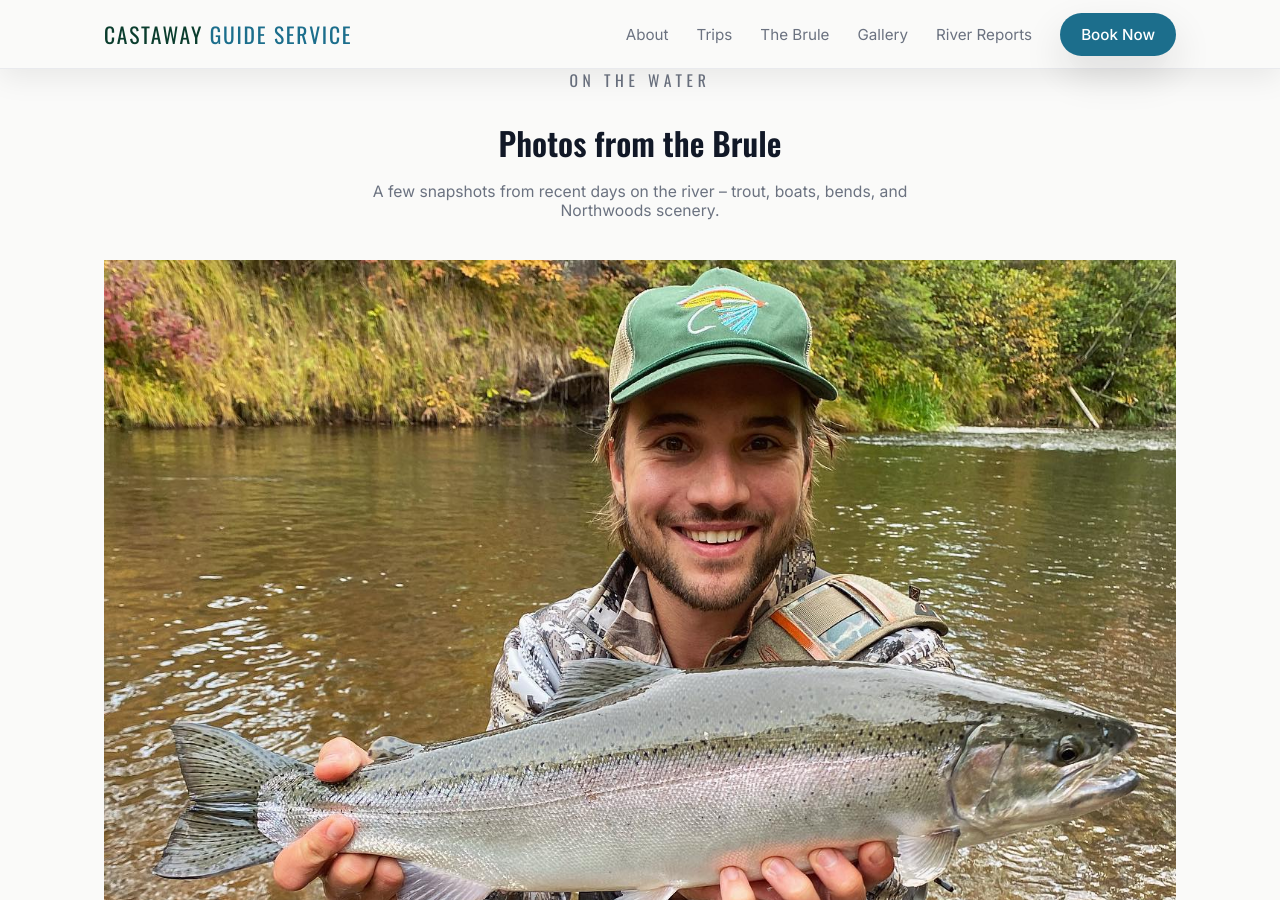
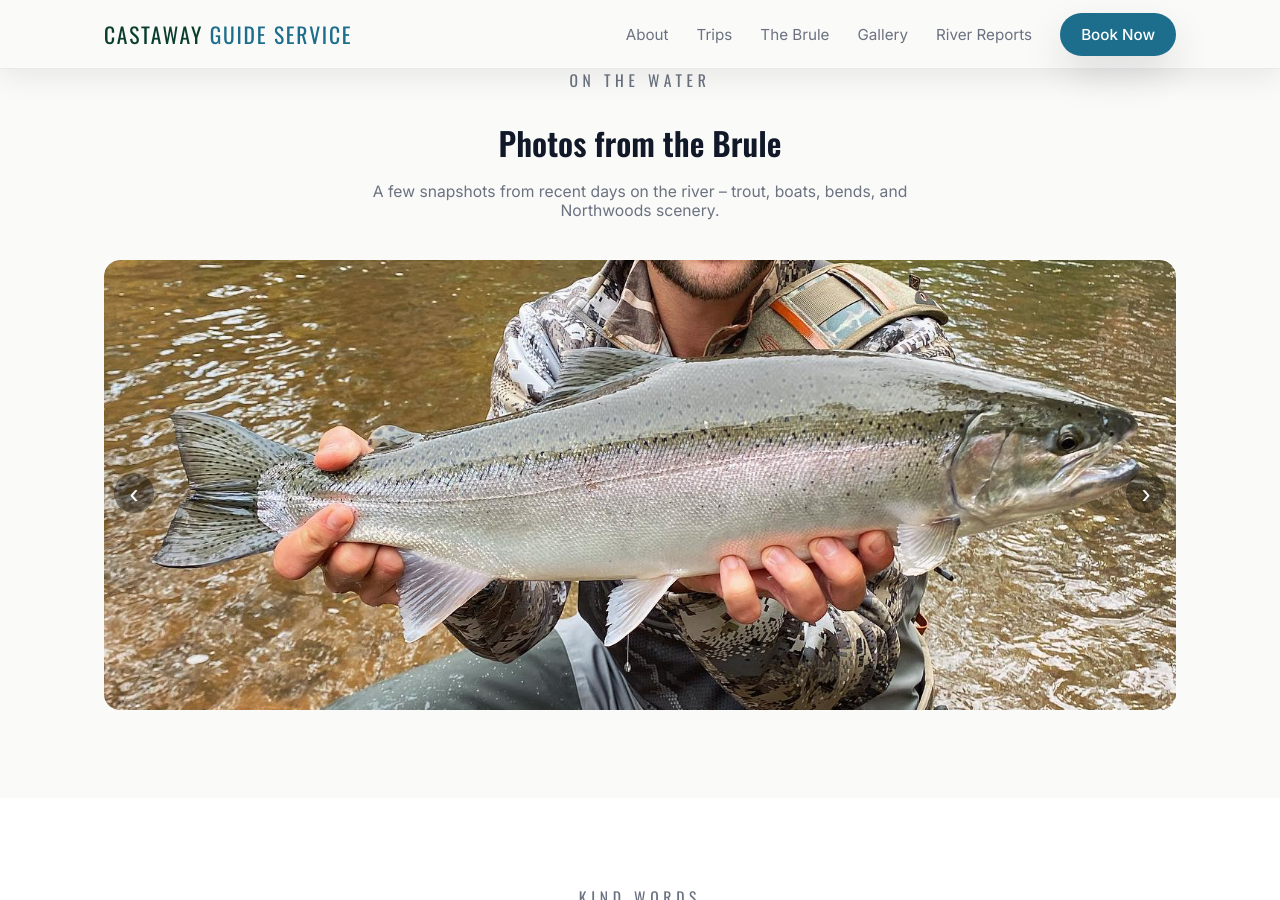
Before and after one commit to adamholden7/CastAwayGuideService, a Jekyll site: the page built from index.md, in a window 1280 px wide and 900 px high, scrolled down 3488 px. Built offline with Jekyll 4.4.1, drawn with Linux system fonts in a browser that asks for light colours.

Commit message:
Update styles.css

```diff
--- a/assets/css/styles.css
+++ b/assets/css/styles.css
@@ -1588,3 +1588,78 @@ a {
     grid-template-columns: 1fr;
   }
 }
+
+/* ------------------------------
+   PHOTO CAROUSEL
+------------------------------ */
+
+.carousel {
+  position: relative;
+  width: 100%;
+  overflow: hidden;
+  margin-top: 2rem;
+  border-radius: 1rem;
+}
+
+.carousel-track {
+  display: flex;
+  transition: transform 0.5s ease;
+}
+
+.carousel-slide {
+  min-width: 100%;
+  height: 450px;
+  position: relative;
+}
+
+.carousel-slide img {
+  width: 100%;
+  height: 100%;
+  object-fit: cover;
+  display: block;
+  border-radius: 1rem;
+}
+
+/* --- ARROWS --- */
+.carousel-btn {
+  position: absolute;
+  top: 50%;
+  transform: translateY(-50%);
+  background: rgba(0,0,0,0.4);
+  color: #fff;
+  border: none;
+  width: 40px;
+  height: 40px;
+  border-radius: 50%;
+  cursor: pointer;
+  font-size: 1.7rem;
+  line-height: 40px;
+  text-align: center;
+  z-index: 10;
+  transition: background 0.2s ease;
+}
+
+.carousel-btn:hover {
+  background: rgba(0,0,0,0.6);
+}
+
+.carousel-btn.prev {
+  left: 10px;
+}
+
+.carousel-btn.next {
+  right: 10px;
+}
+
+/* --- DOTS --- */
+.carousel-dots {
+  display: flex;
+  justify-content: center;
+  margin-top: 1rem;
+  gap: 0.5rem;
+}
+
+.carousel-dots button {
+  width: 11px;
+  height: 11px;
+  border-ra
```
